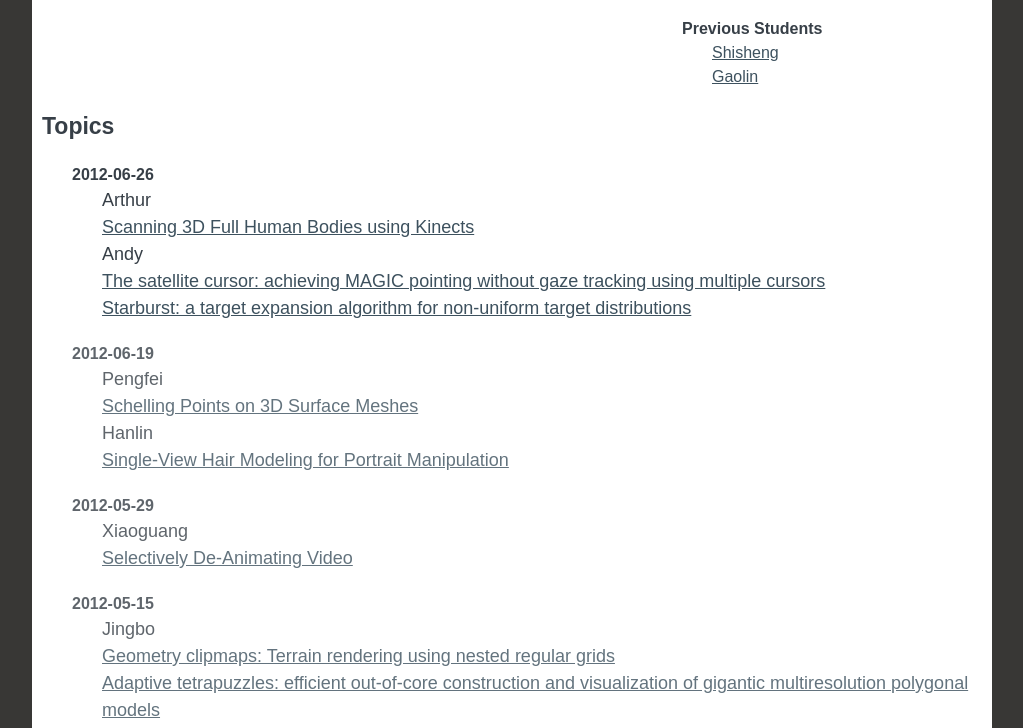
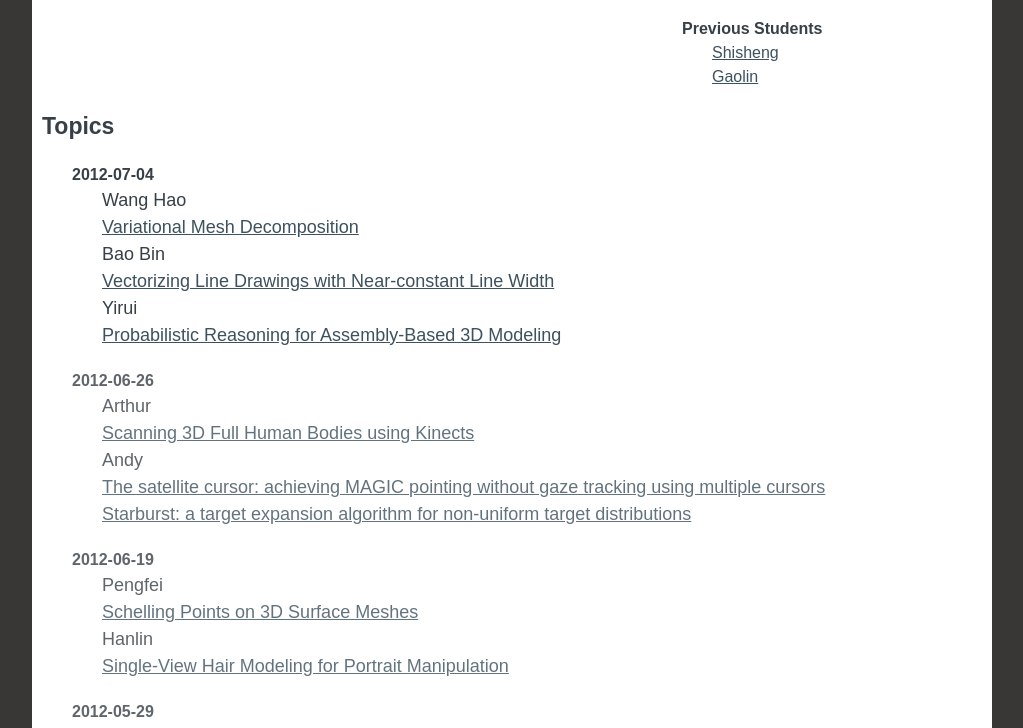
Before and after one commit to andyli/ResearchSeminar, a plain HTML site: page index.html in a window 1280 px wide. Shown: the part 492-1220 px from the top of the page, without its empty margins (128-1151 px from the left). Drawn offline with nearby package versions, Linux system fonts and the light colour scheme.

Commit message:
updated for 2012-07-04

```diff
--- a/index.html
+++ b/index.html
@@ -78,6 +78,23 @@
 	<div class="topics grid_12 clearfix">
 		<h2>Topics</h2>
 		<ol id="seminar-items">
+            <li>
+                <h3>2012-07-04</h3>
+                <ul class="presents">
+                    <li>
+                        <div class="presenter">Wang Hao</div>
+                        <div class="paper"><a href="http://www.ntu.edu.sg/home/asjmzheng/Sig11-Decomp.pdf">Variational Mesh Decomposition</a></div>
+                    </li>
+                    <li>
+                        <div class="presenter">Bao Bin</div>
+                        <div class="paper"><a href="http://sweb.cityu.edu.hk/binbao2/proj_linedraw/project.html">Vectorizing Line Drawings with Near-constant Line Width</a></div>
+                    </li>
+                    <li>
+                        <div class="presenter">Yirui</div>
+                        <div class="paper"><a href="http://graphics.stanford.edu/~sidch/projects/assembly/">Probabilistic Reasoning for Assembly-Based 3D Modeling</a></div>
+                    </li>
+                </ul>
+            </li>
             <li>
                 <h3>2012-06-26</h3>
                 <ul class="presents">
```
